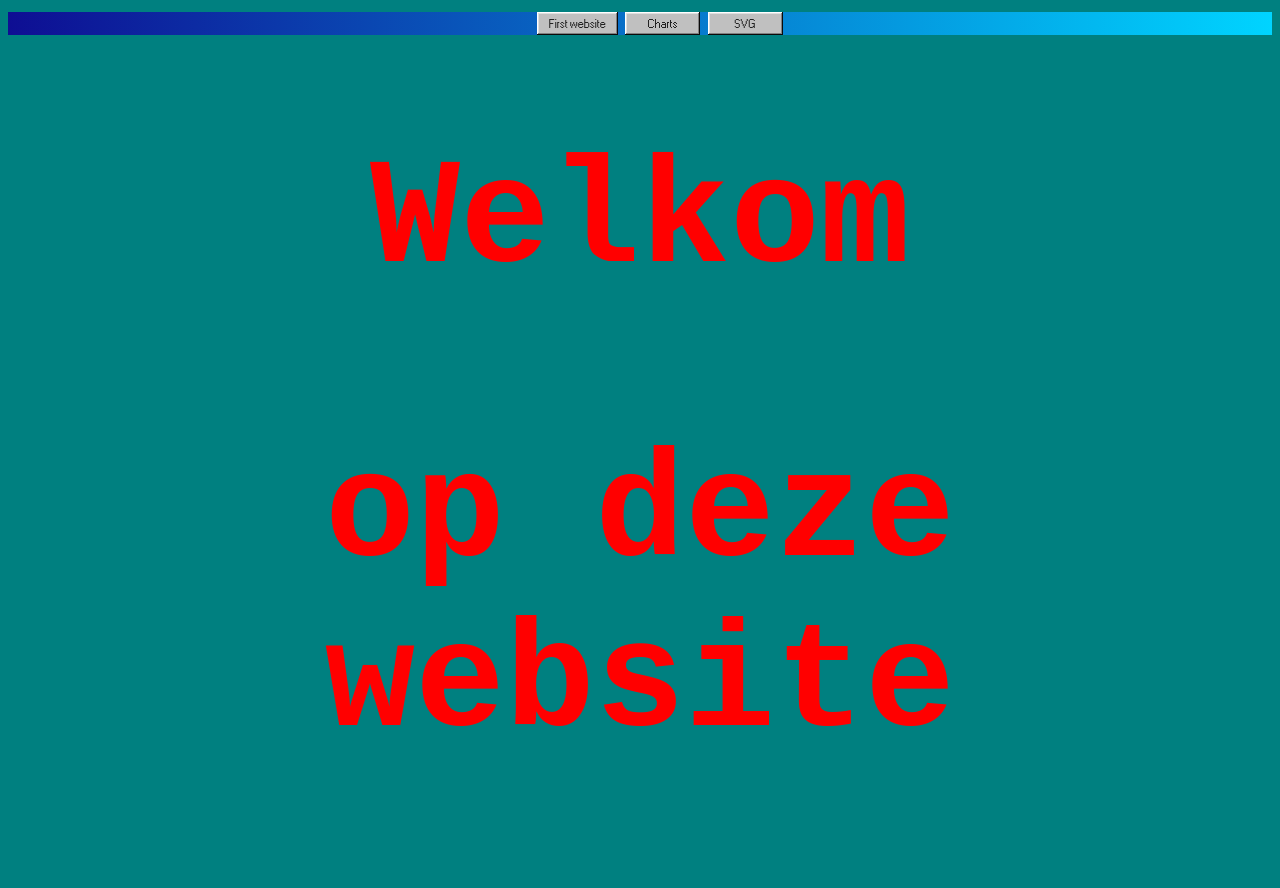
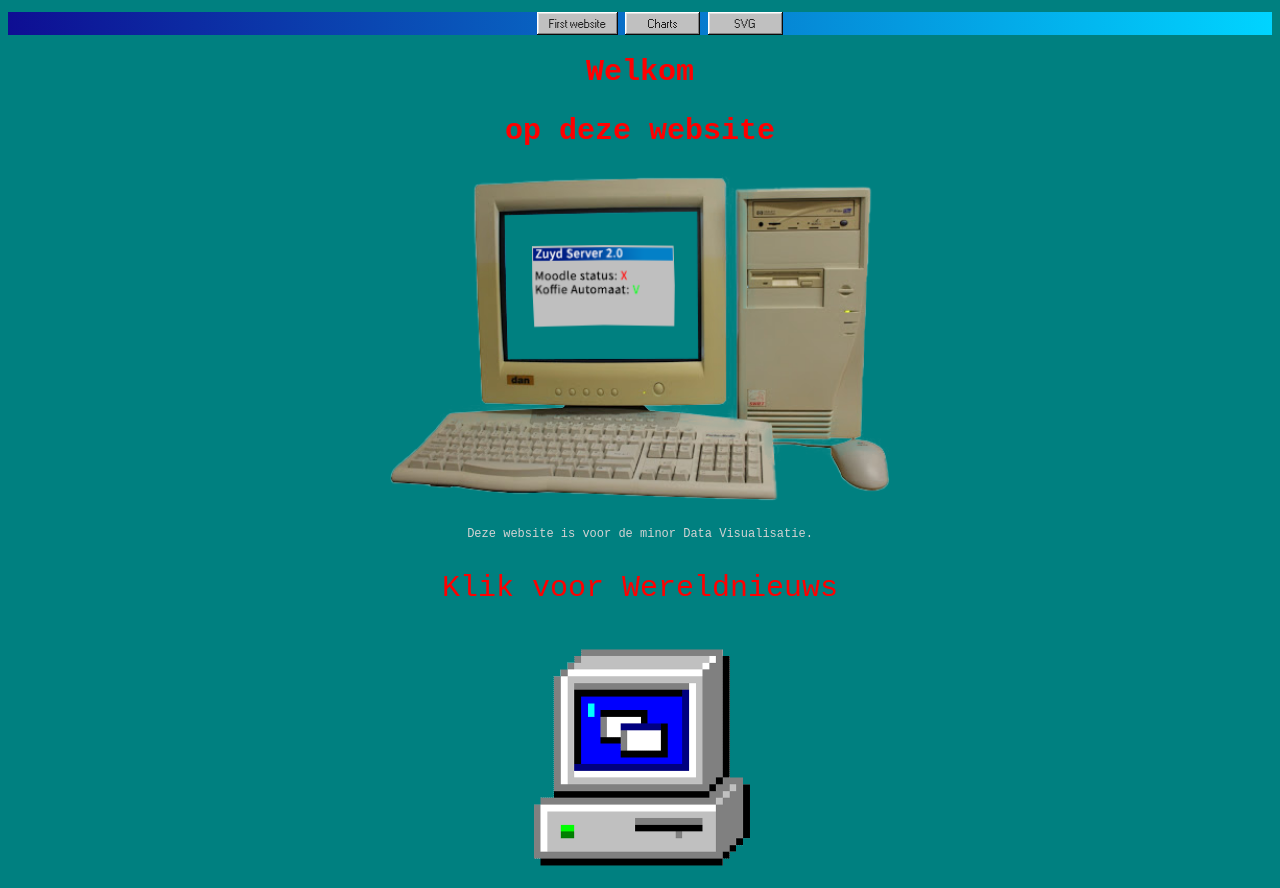
Before and after one commit to DefaltBit/my-hidden-awesome-project, a plain HTML site: page index.html in a window 1280 px wide. Shown: the top 888 px of the page. Drawn offline with nearby package versions, Linux system fonts and the light colour scheme.

Commit message:
Update style.css

```diff
--- a/css/style.css
+++ b/css/style.css
@@ -125,7 +125,7 @@ svg.cross path {
 
 
 .rainbow {
-    font-size: 150px;
+    font-size: 30px;
     -webkit-animation:rainbow 1s infinite;
     -ms-animation:rainbow 1s infinite;
     -o-animation:rainbow 1s infinite;
```
